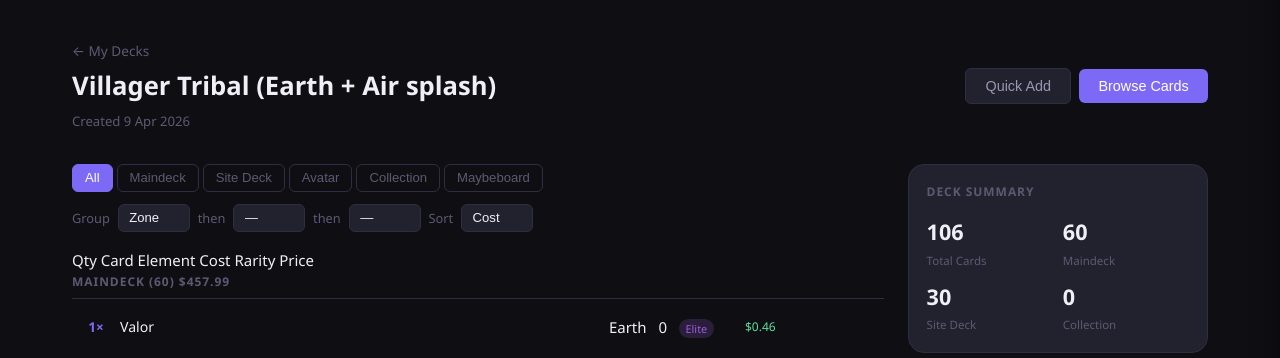
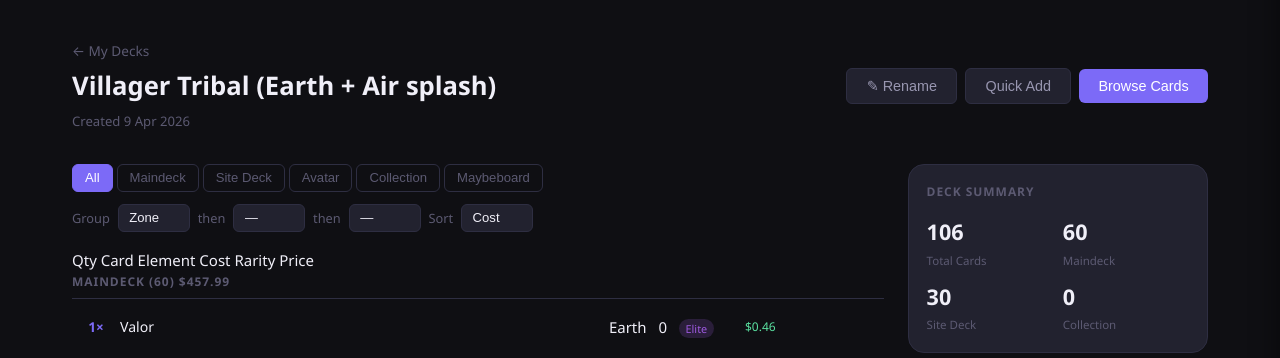
Before and after one commit to Threetreestond/card-price-tracker, a FastAPI app: page /deck/9 in a window 1280 px wide. Shown: the part 56-414 px from the top of the page. Run offline with FastAPI, Linux system fonts and the light colour scheme; data comes from the database, SQL or seed files in the repository; both versions use the stored data as it was after the commit.

```diff
--- a/api.py
+++ b/api.py
@@ -85,6 +85,9 @@ class CardAdd(BaseModel):
 class CuriosaDeckImport(BaseModel):
     curiosa_url: str
 
+class DeckRename(BaseModel):
+    name: str
+
 
 # ── Page routes (return HTML) ─────────────────────────────────────────────────
 
@@ -139,6 +142,16 @@ def delete_deck_endpoint(deck_id: int):
     deck = Deck(deck_id=deck_id)
     deck.delete()
     return {"message": "Deck deleted"}
+
+@app.patch("/decks/{deck_id}")
+def rename_deck_endpoint(deck_id: int, body: DeckRename):
+    """Renames a deck. Returns the updated name."""
+    conn = get_connection()
+    cursor = conn.cursor()
+    cursor.execute("UPDATE decks SET name = ? WHERE deck_id = ?", (body.name, deck_id))
+    conn.commit()
+    conn.close()
+    return {"deck_id": deck_id, "name": body.name}
 
 @app.get("/decks/{deck_id}")
 def get_deck_endpoint(deck_id: int):
--- a/static/js/deck.js
+++ b/static/js/deck.js
@@ -669,6 +669,39 @@ async function browserDecrement(cleanName) {
 
 
 // ============================================================
+// Rename deck modal
+// ============================================================
+function openRenameModal() {
+    const input = document.getElementById('rename-input');
+    input.value = deckData.deck_name;
+    document.getElementById('rename-modal-overlay').classList.add('open');
+    setTimeout(() => { input.focus(); input.select(); }, 50);
+}
+
+function closeRenameModal() {
+    document.getElementById('rename-modal-overlay').classList.remove('open');
+}
+
+async function confirmRename() {
+    const name = document.getElementById('rename-input').value.trim();
+    if (!name || name === deckData.deck_name) { closeRenameModal(); return; }
+
+    const res = await fetch(`/decks/${deckId}`, {
+        method: 'PATCH',
+        headers: { 'Content-Type': 'application/json' },
+        body: JSON.stringify({ name })
+    });
+
+    if (res.ok) {
+        deckData.deck_name = name;
+        document.getElementById('deck-title').textContent = name;
+        document.title = `${name} — Sorcery Tracker`;
+        closeRenameModal();
+    }
+}
+
+
+// ============================================================
 // Utilities
 // ============================================================
 function formatDate(dateStr) {
--- a/templates/deck.html
+++ b/templates/deck.html
@@ -26,6 +26,7 @@
                 <span class="deck-created" id="deck-created"></span>
             </div>
             <div style="display:flex;gap:0.5rem;align-items:center">
+                <button class="btn btn-secondary" onclick="openRenameModal()">✎ Rename</button>
                 <button class="btn btn-secondary" onclick="openAddCardModal()">Quick Add</button>
                 <button class="btn btn-primary" onclick="openBrowser()">Browse Cards</button>
             </div>
@@ -297,6 +298,25 @@
         </div>
     </div>
 
+    <!-- Rename deck modal -->
+    <div class="modal-overlay" id="rename-modal-overlay" onclick="closeRenameModal()">
+        <div class="modal" onclick="event.stopPropagation()">
+            <div class="modal-header">
+                <h2>Rename Deck</h2>
+                <button class="modal-close" onclick="closeRenameModal()">×</button>
+            </div>
+            <div class="modal-body">
+                <label class="form-label" for="rename-input">New Name</label>
+                <input class="form-input" id="rename-input" type="text"
+                    onkeydown="if(event.key === 'Enter') confirmRename()">
+            </div>
+            <div class="modal-footer">
+                <button class="btn btn-secondary" onclick="closeRenameModal()">Cancel</button>
+                <button class="btn btn-primary" onclick="confirmRename()">Rename</button>
+            </div>
+        </div>
+    </div>
+
     <script src="/static/js/deck.js"></script>
 </body>
 </html>
```
Also changed, not shown: data/cards.db, 1 other file.
